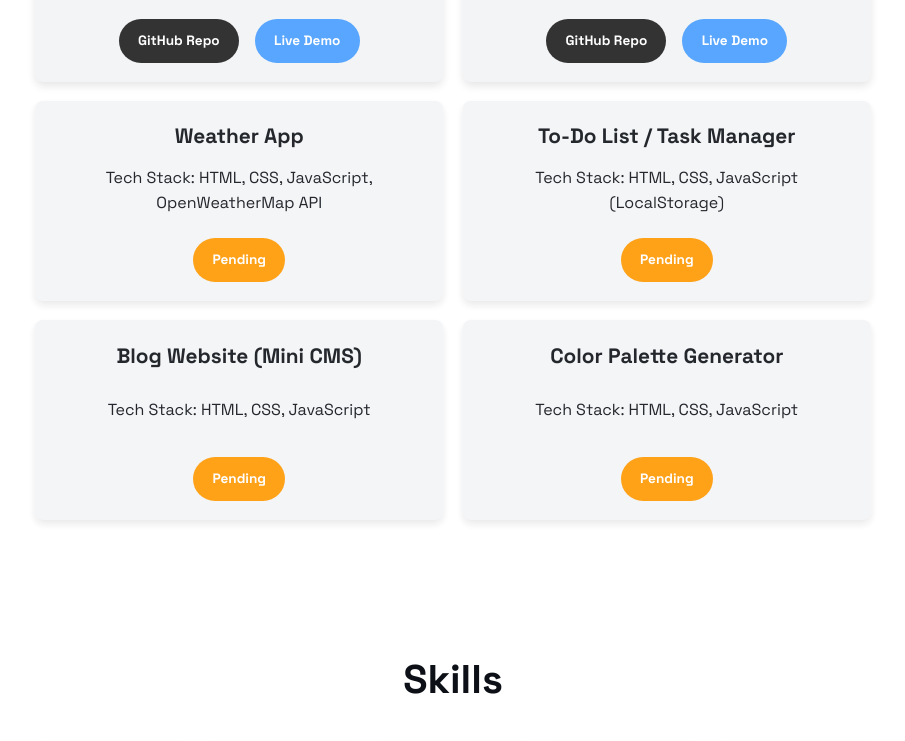
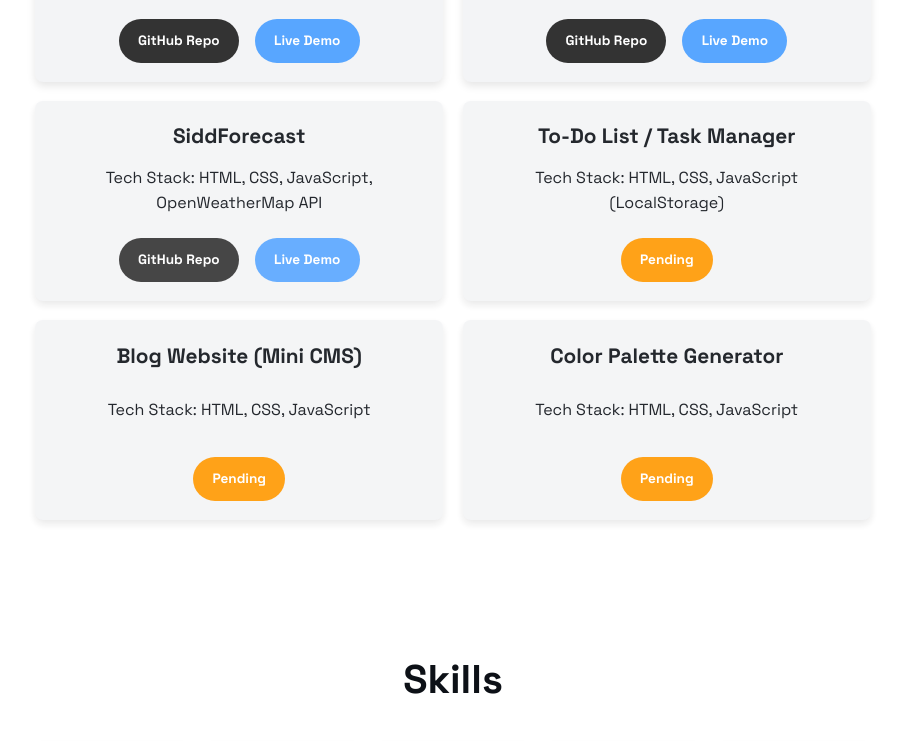
Before and after one commit to siddhesh-bhokre/portfolio, a plain HTML site: page index.html in a window 1280 px wide. Shown: the part 1078-1819 px from the top of the page, without its empty margins (187-1092 px from the left). Drawn offline with Linux system fonts and the light colour scheme.

Commit message:
Update index.html

```diff
--- a/index.html
+++ b/index.html
@@ -85,10 +85,21 @@
           </div>
         </div>
         <div class="card pending">
-          <h3>Weather App</h3>
+          <h3>SiddForecast</h3>
           <p>Tech Stack: HTML, CSS, JavaScript, OpenWeatherMap API</p>
           <div class="project-links">
-            <a href="#" class="btn pending-btn" onclick="return false;">Pending</a>
+            <a
+              href="https://github.com/siddhesh-bhokre/SiddForecast.git"
+              target="_blank"
+              class="btn github-btn"
+              >GitHub Repo</a
+            >
+            <a
+              href="https://siddhesh-bhokre.github.io/SiddForecast/#"
+              target="_blank"
+              class="btn demo-btn"
+              >Live Demo</a
+            >
           </div>
         </div>
 
```
